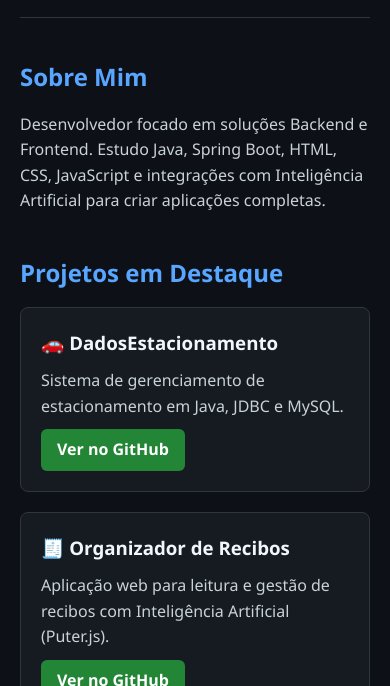
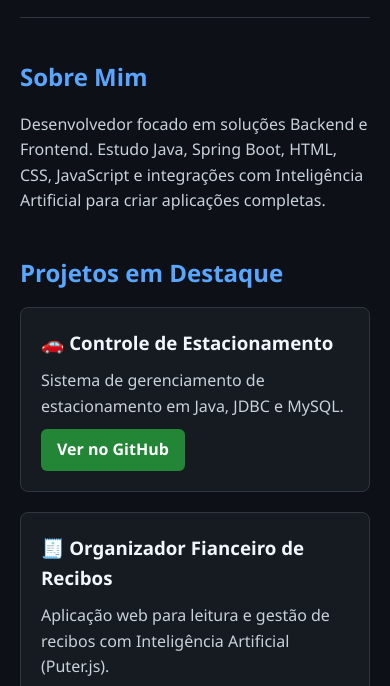
Before and after one commit to DaniloMoreira-SC/DaniloMoreira-SC.github.io, a plain HTML site: page index.html in a window 390 px wide. Shown: the part 158-844 px from the top of the page. Drawn offline with Linux system fonts and the light colour scheme.

Commit message:
Refactor index.html by removing comments and updating titles
Removed comments for character encoding and responsiveness. Updated project titles for clarity.

```diff
--- a/index.html
+++ b/index.html
@@ -1,13 +1,9 @@
 <!DOCTYPE html>
 <html lang="pt-BR">
 <head>
-    <!-- Configuração de caracteres para acentuação correta -->
     <meta charset="UTF-8">
-    <!-- Ajuste para responsividade em celulares e telas pequenas -->
     <meta name="viewport" content="width=device-width, initial-scale=1.0">
-    <!-- Título que aparece na aba do navegador -->
     <title>Danilo Moreira | Portfólio Full Stack</title>
-    <!-- Link para o arquivo de estilização CSS -->
     <link rel="stylesheet" href="style.css">
 </head>
 <body>
@@ -32,14 +28,14 @@
 
             <!-- Card do projeto de Estacionamento -->
             <div class="card">
-                <h3>🚗 DadosEstacionamento</h3>
+                <h3>🚗 Controle de Estacionamento</h3>
                 <p>Sistema de gerenciamento de estacionamento em Java, JDBC e MySQL.</p>
                 <a href="https://github.com/DaniloMoreira-SC/DadosEstacionamento" target="_blank">Ver no GitHub</a>
             </div>
 
             <!-- Card do projeto de Recibos -->
             <div class="card">
-                <h3>🧾 Organizador de Recibos</h3>
+                <h3>🧾 Organizador Fianceiro de Recibos</h3>
                 <p>Aplicação web para leitura e gestão de recibos com Inteligência Artificial (Puter.js).</p>
                 <a href="https://github.com/DaniloMoreira-SC/organizador-recibos" target="_blank">Ver no GitHub</a>
             </div>
```
